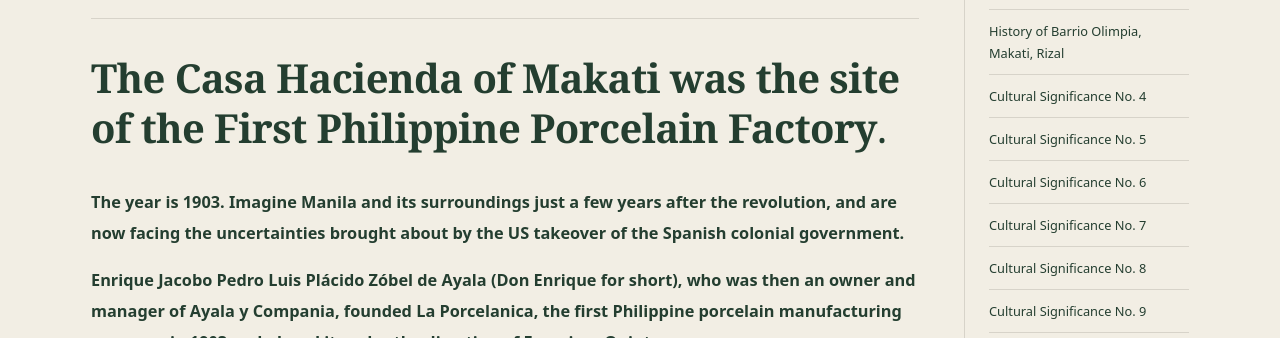
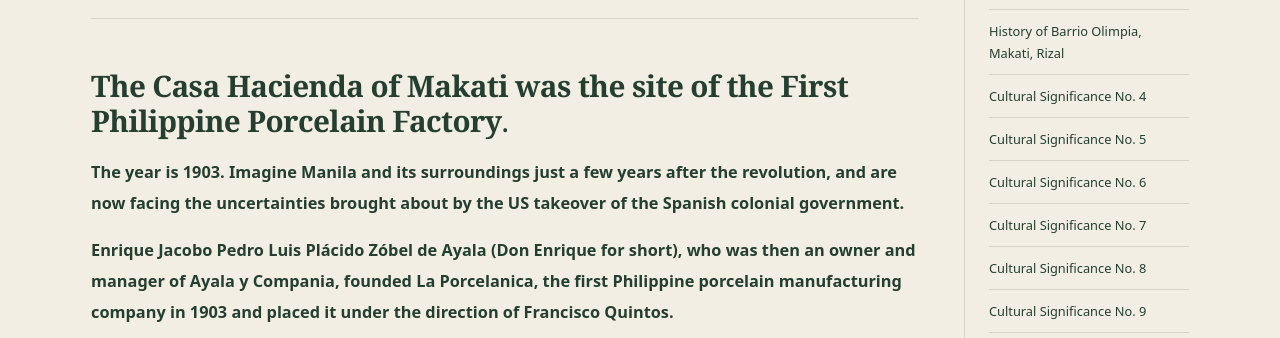
Before and after one commit to migi-macati/casa-hacienda-makati, a website: page public/2023/10/21/cultural-significance-no-6/index.html in a window 1280 px wide. Shown: the part 346-684 px from the top of the page. Drawn offline with Linux system fonts and the light colour scheme.

Commit message:
Use a single page H1 and retain historical subheading as H2

```diff
--- a/public/2023/10/21/cultural-significance-no-6/index.html
+++ b/public/2023/10/21/cultural-significance-no-6/index.html
@@ -1,5 +1,5 @@
 <!doctype html><html lang="en"><head><meta charset="utf-8"><meta name="viewport" content="width=device-width,initial-scale=1"><meta name="robots" content="noindex,nofollow"><link rel="stylesheet" href="/assets/style.css"><link rel="icon" href="https://casahaciendamakati.wordpress.com/wp-content/uploads/2023/07/chm-logo-2.png"><meta name="description" content="A heritage research project documenting the Casa Hacienda of San Pedro Macati and the history of Makati."><title>Casa Hacienda de San Pedro Macati</title></head><body><div class="notice">Migration preview · The original WordPress site remains online during review</div><header class="siteheader"><div class="headrow"><a href="/" class="brand"><img src="https://casahaciendamakati.wordpress.com/wp-content/uploads/2023/07/chm-logo-2.png" alt="Casa Hacienda project logo"><span>Casa Hacienda<small>DE SAN PEDRO MACATI</small></span></a><nav><a href="/">Home</a><a href="/about/">About</a><a href="/cultural-significance/">Significance</a><a href="/#archive">Research</a><a href="https://facebook.com/casahaciendamakati" target="_blank" rel="noopener noreferrer">Facebook</a></nav></div></header><main><div class="layout"><div><header class="entryhead"><span class="kicker">Historical research</span><h1>Cultural Significance No. 6</h1><p class="date">Originally published 2023-10-21</p></header><article class="content">
-<h1 class="wp-block-heading has-text-align-center has-primary-color has-text-color has-x-large-font-size"><strong>The Casa Hacienda of Makati was the site of the First Philippine Porcelain Factory</strong>.</h1>
+<h2 class="wp-block-heading has-text-align-center has-primary-color has-text-color has-x-large-font-size"><strong>The Casa Hacienda of Makati was the site of the First Philippine Porcelain Factory</strong>.</h2>
 
 
 
```
